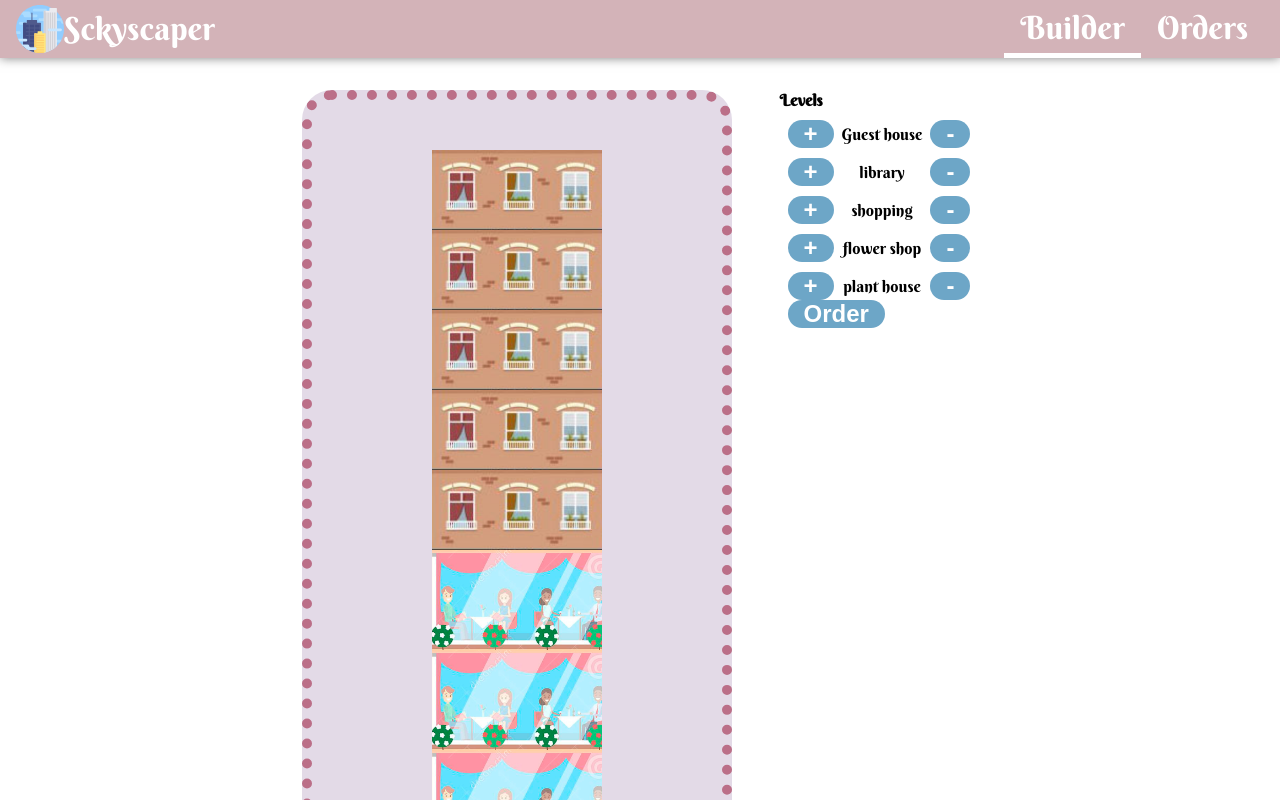
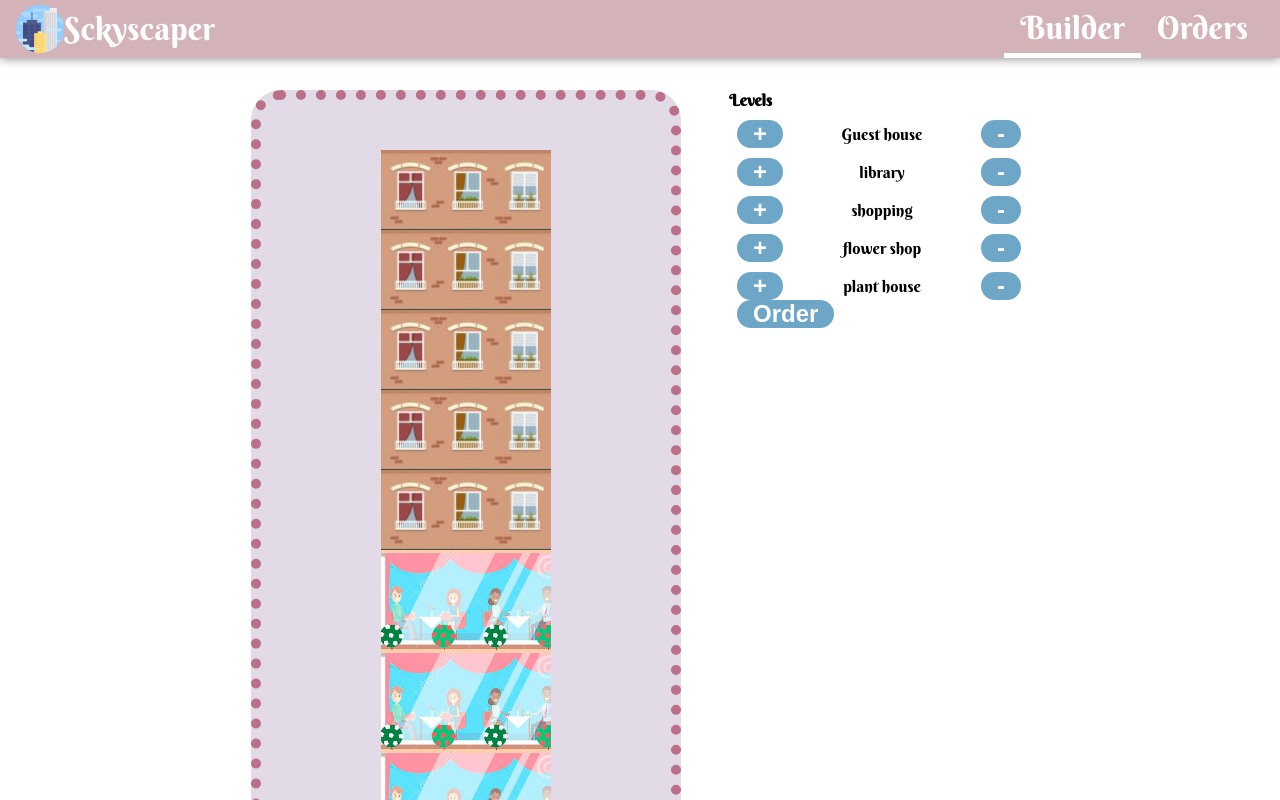
Before and after one commit to soltonbekov-aiymkyz/builder, a React (Create React App) app: page / in a window 1280 px wide. Shown: the top 800 px of the page. Built offline with nearby package versions, Linux system fonts and the light colour scheme.

Commit message:
added new styles

```diff
--- a/src/components/SkyscaperBuilder/SkyscaperControls/SkyscaperControls.module.css
+++ b/src/components/SkyscaperBuilder/SkyscaperControls/SkyscaperControls.module.css
@@ -16,3 +16,10 @@
      justify-content: center;
 }
    */
+
+
+
+   .SkyscaperControls{
+     width: 300px;
+
+}
```
